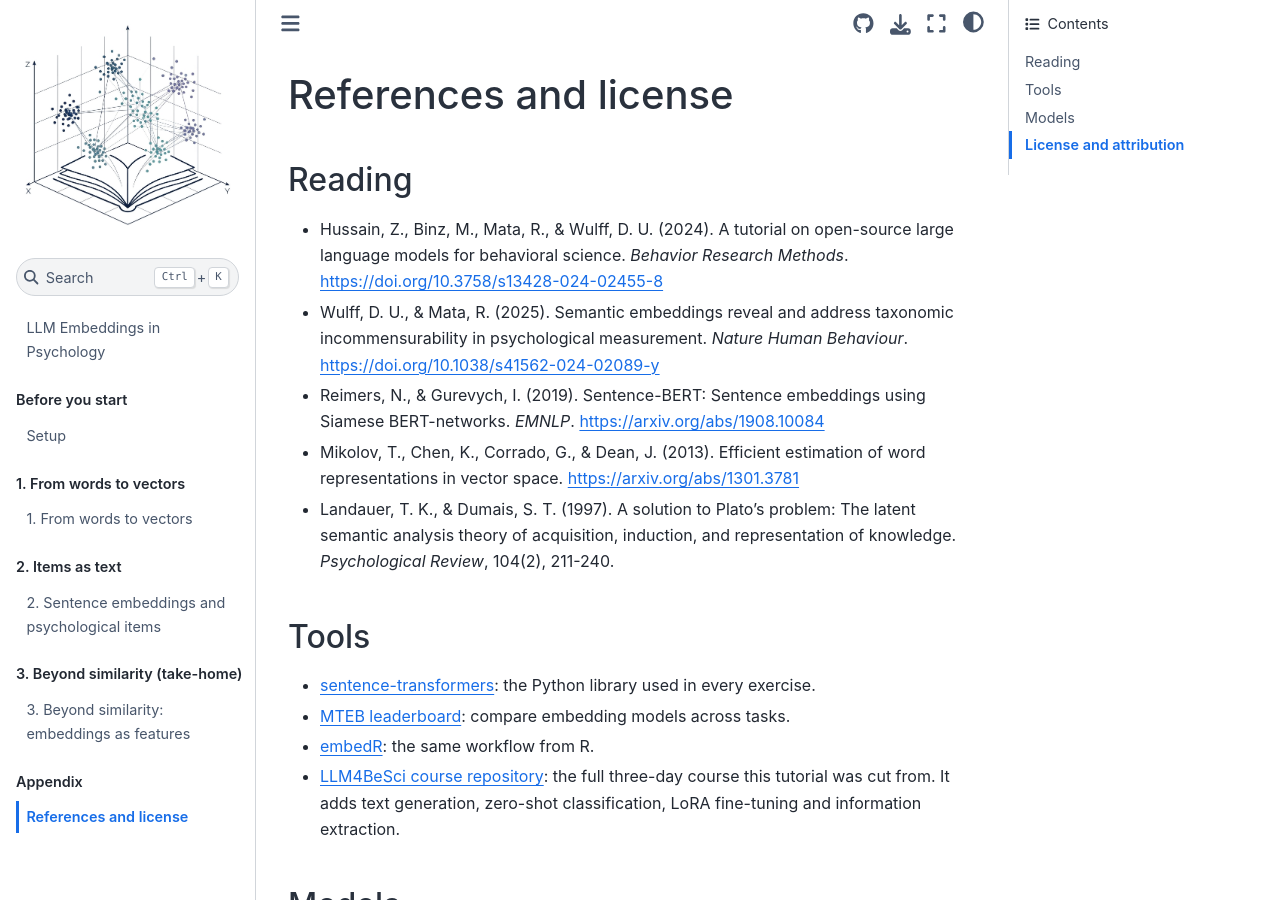
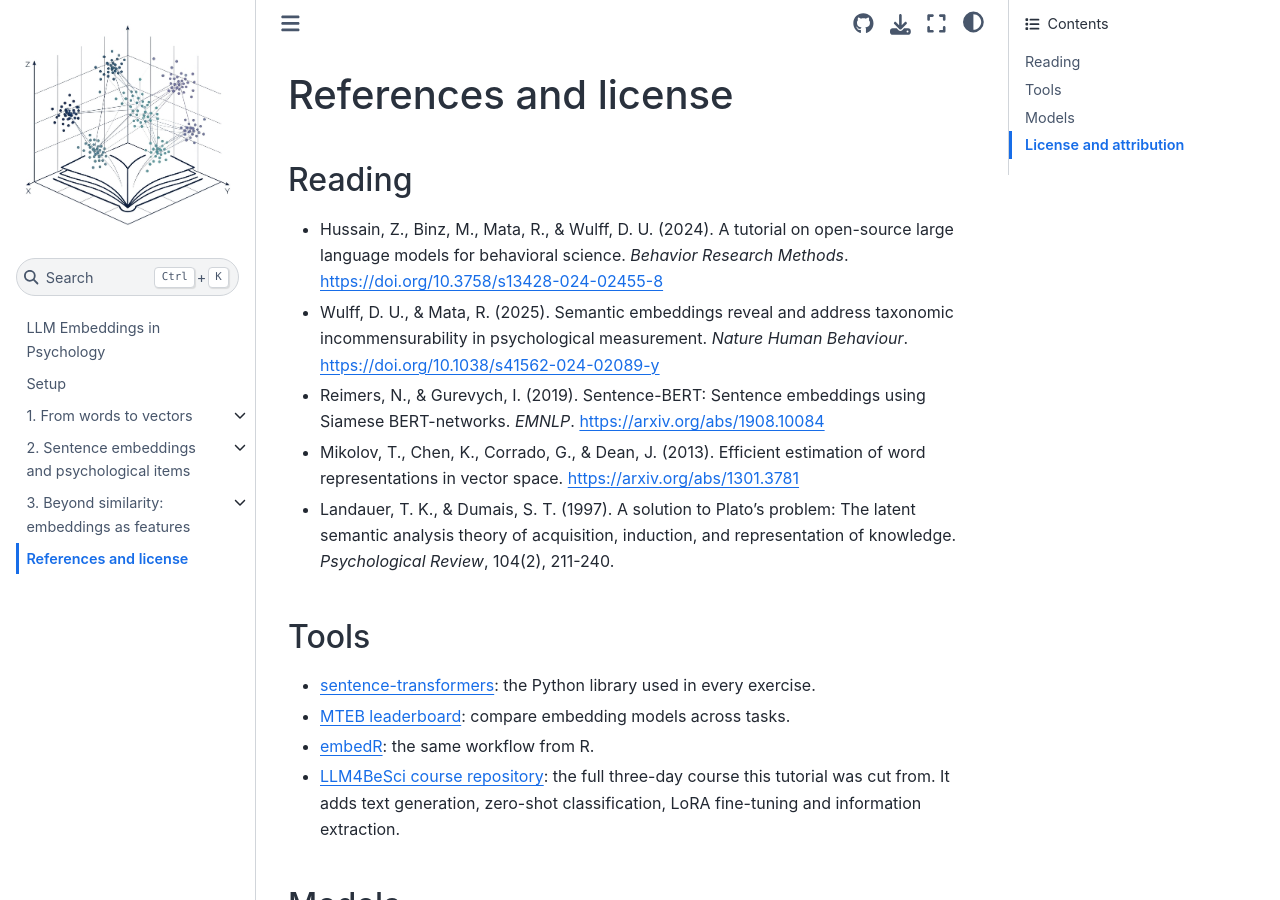
Before and after one commit to leonardozaggia/PONS_material, a Jupyter Book: the page built from references.md, in a window 1280 px wide and 900 px high. Built offline with Jupyter Book 1.0.4 settings and Sphinx 7.4.7 and the Sphinx Book theme 1.1.4, drawn with Linux system fonts in a browser that asks for light colours; pages that are not in the unit, such as notebooks, are missing from menus.

Commit message:
format update

```diff
--- a/_toc.yml
+++ b/_toc.yml
@@ -1,22 +1,16 @@
-# Jupyter Book 1.x table of contents
+# Jupyter Book 1.x table of contents. Each part is a theory page with its exercise nested
+# underneath, so the sidebar shows one expandable entry per part.
 format: jb-book
 root: intro
-parts:
-  - caption: Before you start
-    chapters:
-      - file: setup
-  - caption: "1. From words to vectors"
-    chapters:
-      - file: 01_vectors
+chapters:
+  - file: setup
+  - file: 01_vectors
+    sections:
       - file: exercises/01_warmup
-  - caption: "2. Items as text"
-    chapters:
-      - file: 02_personality
+  - file: 02_personality
+    sections:
       - file: exercises/02_items
-  - caption: "3. Beyond similarity (take-home)"
-    chapters:
-      - file: 03_features
+  - file: 03_features
+    sections:
       - file: exercises/03_features
-  - caption: Appendix
-    chapters:
-      - file: references
+  - file: references
```
